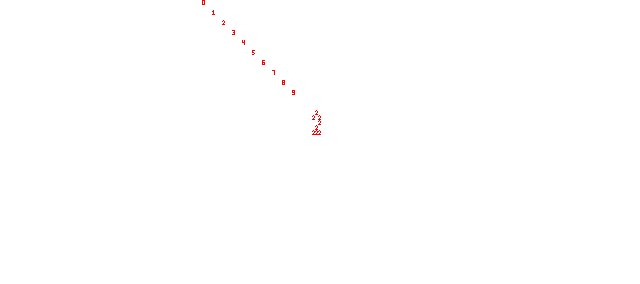
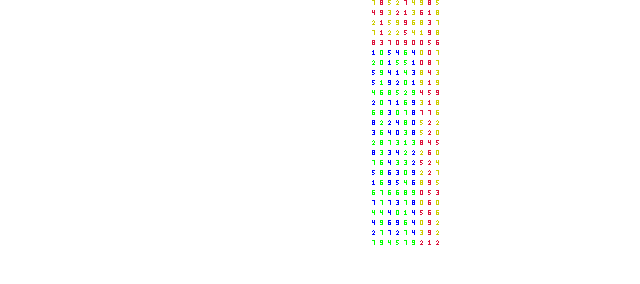
Before and after one commit to cvrabie/the-problem-with-philosophy, a plain HTML site: page index.html in a window 1280 px wide. Shown: the whole page, without its empty margins (118-758 px from the left). Drawn offline with Linux system fonts and the light colour scheme.

Commit message:
Two-layer compound shapes

```diff
--- a/index.html
+++ b/index.html
@@ -10,10 +10,11 @@
   </head>
   <body>
     <main>
-        <canvas width="640" height="640" id="art">
+        <canvas width="300" height="1300" id="art">
             Art piece
         </canvas>
     </main>
     <script src="index.js"></script>
+    <script>NumberArt();</script>
   </body>
 </html>
--- a/index.js
+++ b/index.js
@@ -37,7 +37,14 @@ class Shape {
     }
     static TRANSPARENT = new Colour(0, 0, 0, 0);
     static RED = new Colour(255, 0, 0, 255);
-    static PURPLE = new Colour(255, 210, 0, 255);
+    static CRIMSON = new Colour(220, 20, 60, 255);
+    static DARK_RED = new Colour(139, 0, 0, 255);
+    static BLUE = new Colour(0, 0, 255, 255);
+    static DARK_BLUE = new Colour(0, 0, 139, 255);
+    static GREEN = new Colour(0, 255, 0, 255);
+    static PURPLE = new Colour(128, 0, 128, 255);
+    static YELLOW = new Colour(255, 255, 0, 255);
+    static DARK_YELLOW = new Colour(204, 204, 0, 255);
  }
 
  class NegativeSpace {
@@ -75,7 +82,7 @@ class Shape {
     constructor(){
         super();
         const d = new Uint8ClampedArray(this.getByteCount());
-        for(let i = d.length-1; i >= 3; i=i-4){
+        for(let i = d.length-4; i >= 0; i=i-4){
             d.set(Colour.PURPLE.bytes, i);
         }
         this.data = d;
@@ -156,45 +163,69 @@ class Shape {
 
  class CompoundDigit3x5 extends Digit3x5 {
     static pixelCount = super.pixelCount;
-    static hPadding = 2;
-    static vPadding = 2;
+    static hPadding = 5;
+    static vPadding = 5;
 
-    constructor(digit, shapes) {
+    constructor(digit, shapePrototype, shapeFactory, negativeShapeFactory) {
         super(digit);
-        this.shapes = shapes;
+        this.shapes = [];
+        for(let row = 0; row < Digit3x5.height; ++row){
+            for(let column = 0; column < Digit3x5.width; ++column){
+                //need to check if this sub-shape actually needs to be rendered
+                if(!!Digit3x5.mask[digit][row*Digit3x5.width+column]){
+                    this.shapes.push(shapeFactory(row, column))
+                }else{
+                    this.shapes.push(negativeShapeFactory(row, column))
+                }
+            }
+        }
 
         const d = new Uint8ClampedArray(this.getByteCount());
 
         //pointer at where we're currently writing in our data
         let byte = 0;
+
         //reference sub-shape. this is why all shapes need to be the same size
-        let shape = shapes[0];
+        let shape = shapePrototype;
         const shapePixelHeight = shape.getPixelHeight();
         const shapePixelWidth = shape.getPixelWidth();
-        const bytesPerShape = shapePixelHeight * shapePixelWidth * 4;
         const bytesPerLine = shapePixelWidth * 4;
-        //a line of negative space as wide as an individual sub-shape
-        const negativeLine = NegativeSpace.nPixels(shapePixelWidth);
+        //if(digit==7) console.log(shapePixelHeight, shapePixelWidth);
 
         //how many sub-shape wide is this compound shape?
-        for(let row = 0, shapeNo=0; row < Digit3x5.height; ++row){
+        for(let row = 0; row < Digit3x5.height; ++row){
 
             //how many sub-shape high is this compound shape?
-            for(let column = 0; column < Digit3x5.width; ++column, shapeNo=row*Digit3x5.width+column){
+            for(let column = 0; column < Digit3x5.width; ++column){
                 //the source-sub shape we're writing in our own buffer
-                shape = this.shapes[shapeNo];
+                shape = this.shapes[row*Digit3x5.width+column];
 
                 //copy bytes line by line in the correct position of the destination
                 for(let h = 0; h < shapePixelHeight; ++h){
-                    byte = row * Digit3x5.width * bytesPerShape //entire rows of shapes aleady written
-                            + h * Digit3x5.width * bytesPerLine //entire rows of pixes already written on the current line
-                            + column * bytesPerLine; //the number of columns already skipped
-                    //need to check if this sub-shape actually needs to be rendered
-                    if(!!Digit3x5.mask[digit][shapeNo]){
-                        d.set(shape.data.subarray(h*shapePixelWidth*4, (h+1)*shapePixelWidth*4), byte);
-                    }else{
-                        d.set(negativeLine, byte);
-                    }
+                            //entire rows of shapes aleady written
+                    byte =  row * shapePixelHeight * Digit3x5.width * bytesPerLine
+                            //horizontal padding in between shapes that were skipped
+                            + row * shapePixelHeight * (Digit3x5.width - 1) * CompoundDigit3x5.hPadding * 4
+
+                            //vertical padding in between shapes
+                            + row * Digit3x5.width * bytesPerLine * CompoundDigit3x5.vPadding
+                            //horizontal padding in between vertical padding
+                            + row * (Digit3x5.width - 1) * CompoundDigit3x5.vPadding * CompoundDigit3x5.hPadding * 4
+
+                            //entire rows of pixes already written on the current line
+                            + h * Digit3x5.width * bytesPerLine
+                            //horizontal padding in the rows of pixels already written on the current line
+                            + h * (Digit3x5.width - 1) * CompoundDigit3x5.hPadding * 4
+
+                            //the number of columns already skipped
+                            + column * bytesPerLine
+                            //horizonal padding on he columns already skipped
+                            + column * CompoundDigit3x5.hPadding * 4;
+
+                    d.set(shape.data.subarray(h*shapePixelWidth*4, (h+1)*shapePixelWidth*4), byte);
+                    // if(digit==7) {
+                    //     context.putImageData(new ImageData(d, this.getPixelWidth(), this.getPixelHeight()), 10, 10);
+                    // }
                 }
             }
         }
@@ -211,20 +242,40 @@ class Shape {
     }
     getPixelWidth(){
         //each shape is repliced horizontally for Digit3x5.width and in between each instance there is hPadding
-        return Digit3x5.width * this.shapes[0].getPixelWidth();// + (Digit3x5.width - 1) * CompoundDigit3x5.hPadding;
+        return Digit3x5.width * this.shapes[0].getPixelWidth() + (Digit3x5.width - 1) * CompoundDigit3x5.hPadding;
     }
     getPixelHeight(){
         //each shape is repliced vertically for Digit3x5.width and in between each instance there is hPadding
-        return Digit3x5.height * this.shapes[0].getPixelHeight();// + (Digit3x5.height - 1) * CompoundDigit3x5.vPadding ;
+        return Digit3x5.height * this.shapes[0].getPixelHeight() + (Digit3x5.height - 1) * CompoundDigit3x5.vPadding ;
     }
  }
 
-//(new Pixel(20,20,[255,0,0,255])).draw(context);
-//new TestShape(10,10).draw(context);
-for(let i=0; i<10; ++i){
-    new PixelDigit3x5(i, Colour.RED).draw(context, i*10, i*10);
+ class Rando{
+    static next(){
+        return Math.round(Math.random()*10)%10;
+    }
+ }
+
+ function NumberArt(){
+    //(new Pixel(20,20,[255,0,0,255])).draw(context);
+    // new TestShape().draw(context, 10, 10);
+    // for(let i=0; i<10; ++i){
+    //     new PixelDigit3x5(i, Colour.RED).draw(context, i*10, i*10);
+    // }
+    console.log("NumberArt");
+    const PositivePositive = () => new PixelDigit3x5(Rando.next(), Colour.CRIMSON);
+    const PositiveNegative = () => new PixelDigit3x5(Rando.next(), Colour.DARK_YELLOW);
+    const NegativeNegative = ()=>  new PixelDigit3x5(Rando.next(), Colour.BLUE);
+    const NegativePositive = ()=>  new PixelDigit3x5(Rando.next(), Colour.GREEN);
+    const L1Reference = PositivePositive();
+    console.log(`L1: ${L1Reference.getPixelWidth()}x${L1Reference.getPixelHeight()}`);
+
+    const Positive = () => new CompoundDigit3x5(1, L1Reference, PositivePositive, PositiveNegative);
+    const Negative = () => new CompoundDigit3x5(1, L1Reference, NegativePositive, NegativeNegative);
+    const L2Reference = Positive();
+    console.log(`L2: ${L2Reference.getPixelWidth()}x${L2Reference.getPixelHeight()}`);
+
+    const art = new CompoundDigit3x5(7, L2Reference, Positive, Negative);
+    console.log(`L3: ${art.getPixelWidth()}x${art.getPixelHeight()}`);
+    art.draw(context, 0, 0);
 }
-
-const shapes = [];
-for(let i=0; i<15; ++i){ shapes[i] = new PixelDigit3x5(2, Colour.RED); }
-new CompoundDigit3x5(2, shapes).draw(context, 110, 110);
--- a/style.css
+++ b/style.css
@@ -12,7 +12,5 @@ main {
 }
 
 canvas#art {
-    width: 640px;
-    height: 640px;
     margin: 0 auto;
 }
```
